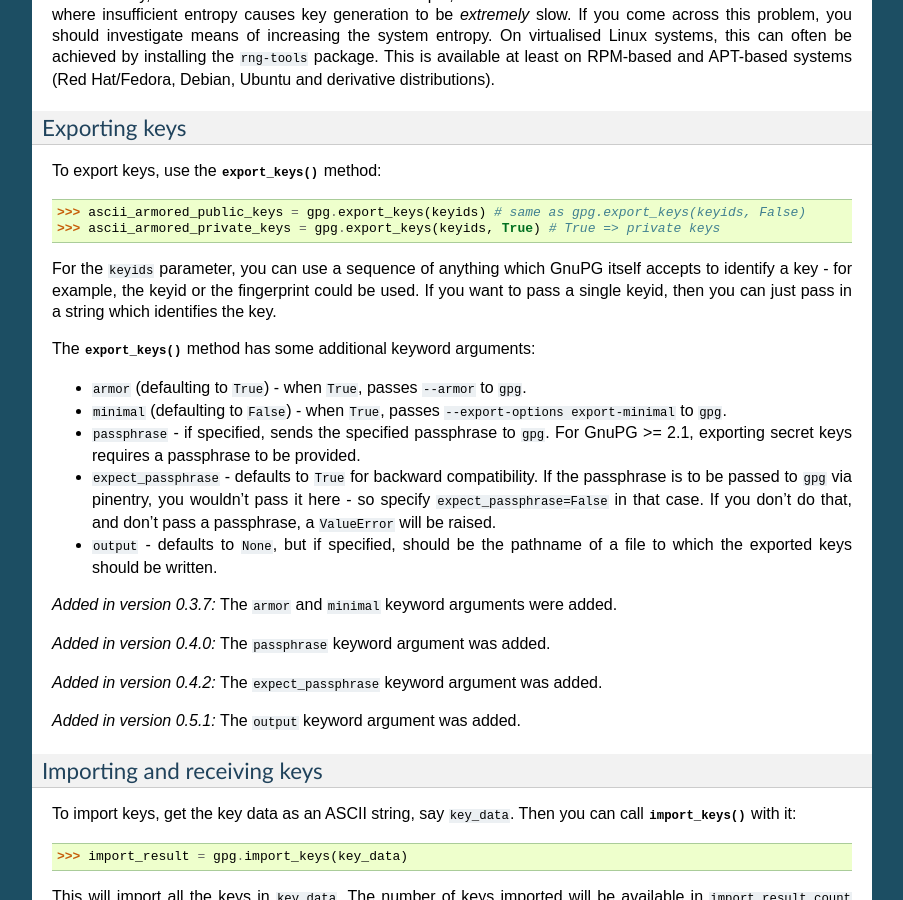
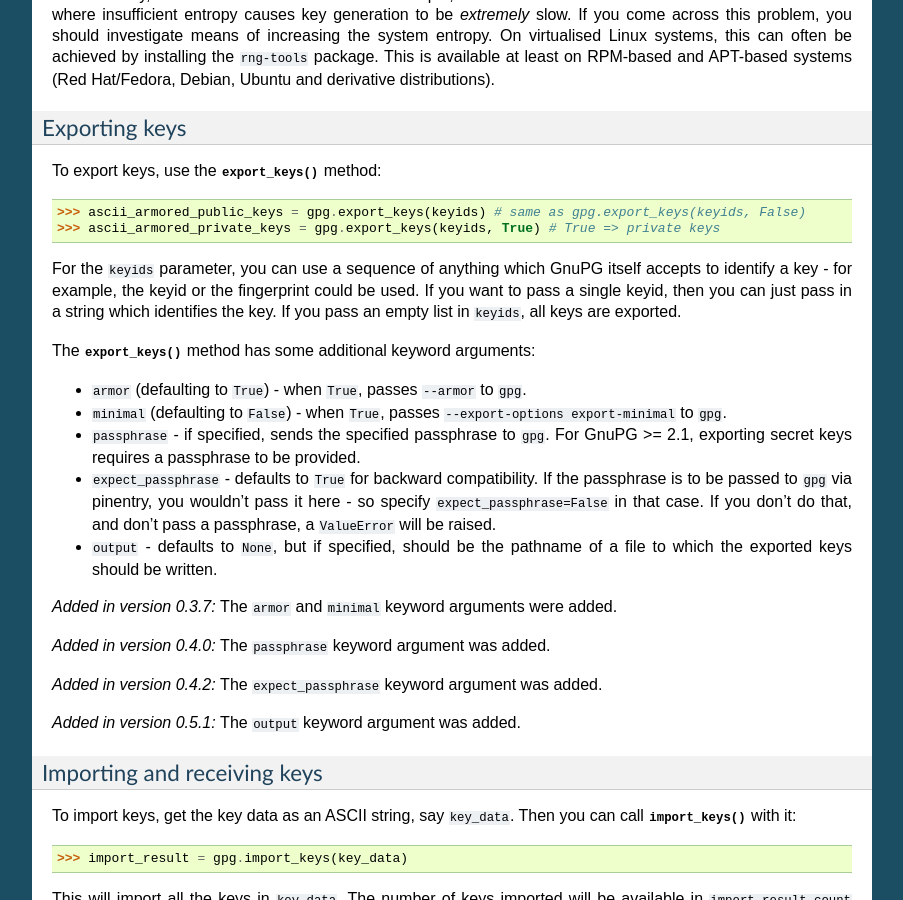
Before and after one commit to vsajip/python-gnupg, a Sphinx documentation site: the page built from docs/index.rst, in a window 1280 px wide and 900 px high, scrolled down 6644 px. Shown: the whole window, without its empty margins (198-1101 px from the left). Built offline with Sphinx 7.4.7, drawn with Linux system fonts in a browser that asks for light colours.

Commit message:
Update export_keys() documentation to explain how to export all keys.

```diff
--- a/docs/index.rst
+++ b/docs/index.rst
@@ -466,7 +466,7 @@ To export keys, use the :meth:`~gnupg.GPG.export_keys` method::
 For the ``keyids`` parameter, you can use a sequence of anything which GnuPG itself
 accepts to identify a key - for example, the keyid or the fingerprint could be used.
 If you want to pass a single keyid, then you can just pass in a string which
-identifies the key.
+identifies the key. If you pass an empty list in ``keyids``, all keys are exported.
 
 The :meth:`~gnupg.GPG.export_keys` method has some additional keyword arguments:
 
```
